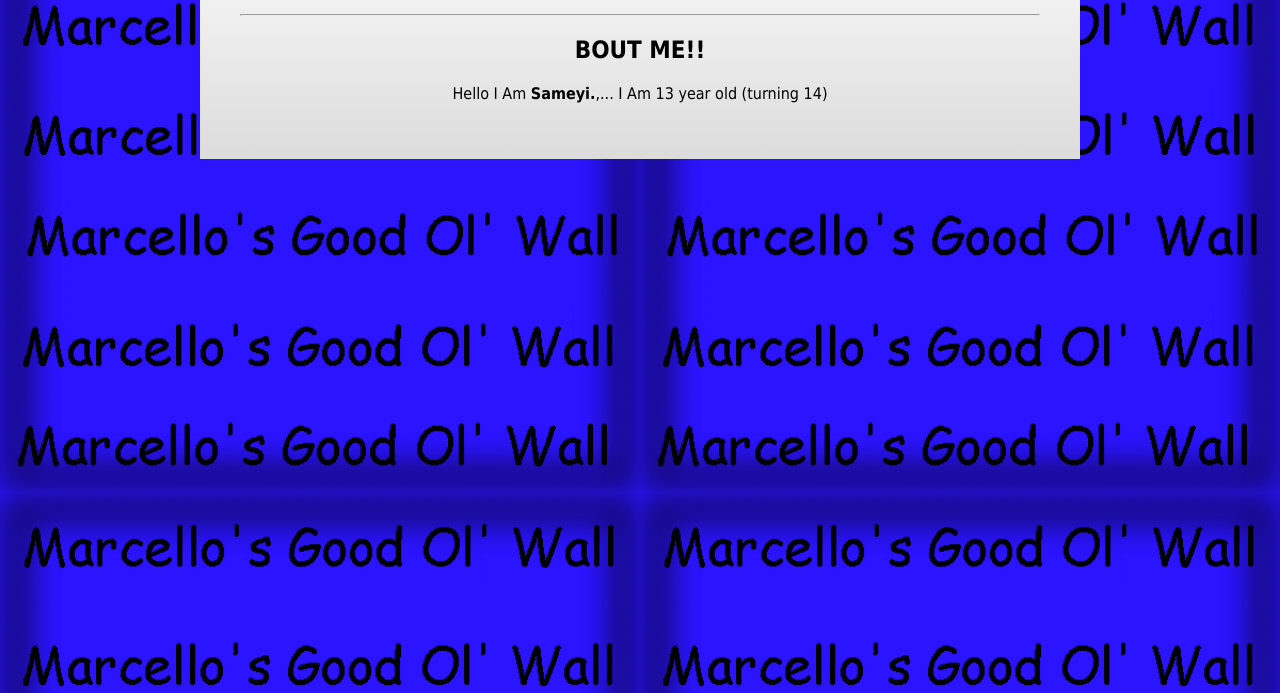
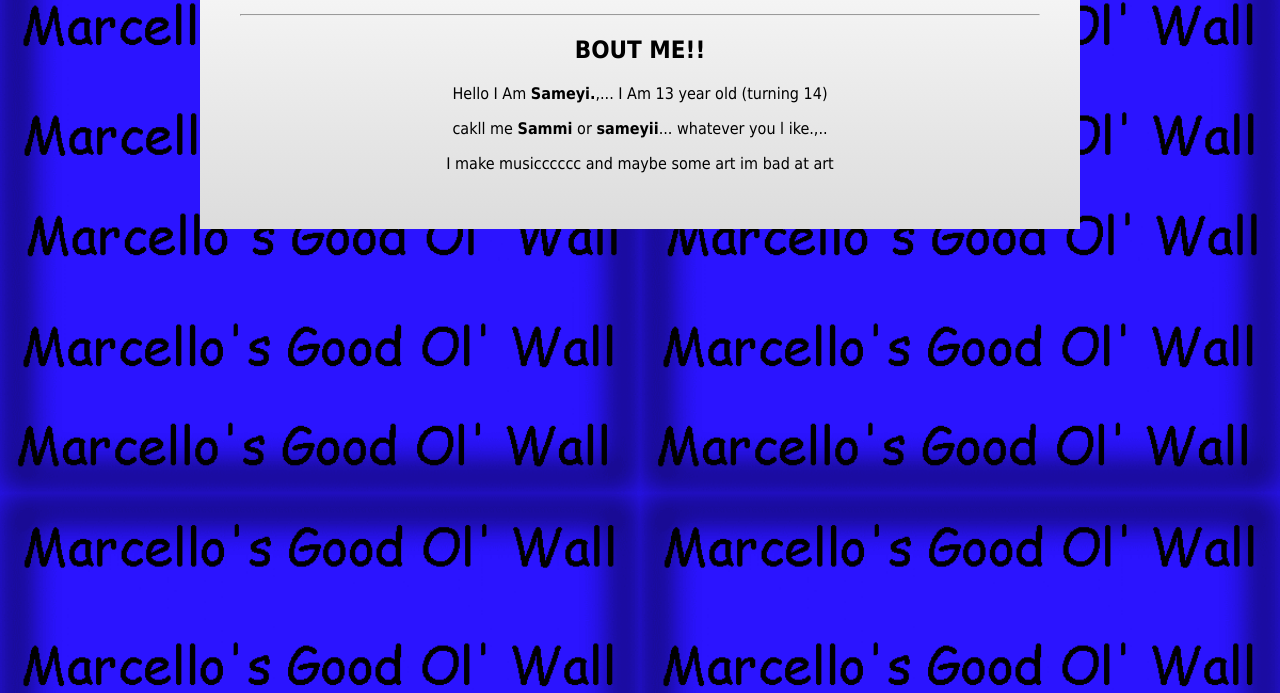
Before and after one commit to sameyit/websi, a plain HTML site: page index.html in a window 1280 px wide. Shown: the part 147-840 px from the top of the page. Drawn offline with Linux system fonts and the light colour scheme.

Commit message:
Update index.html

```diff
--- a/index.html
+++ b/index.html
@@ -40,6 +40,8 @@
     <hr>
     <h2>BOUT ME!!</h2>
     <p>Hello I Am <b>Sameyi.</b>,... I Am 13 year old (turning 14)</p>
+    <p>cakll me <b>Sammi</b> or <b>sameyii</b>... whatever you l ike.,..</p>
+    <p>I make musicccccc and maybe some art im bad at art</p>
   </div>
 </body>
 </html>
```
